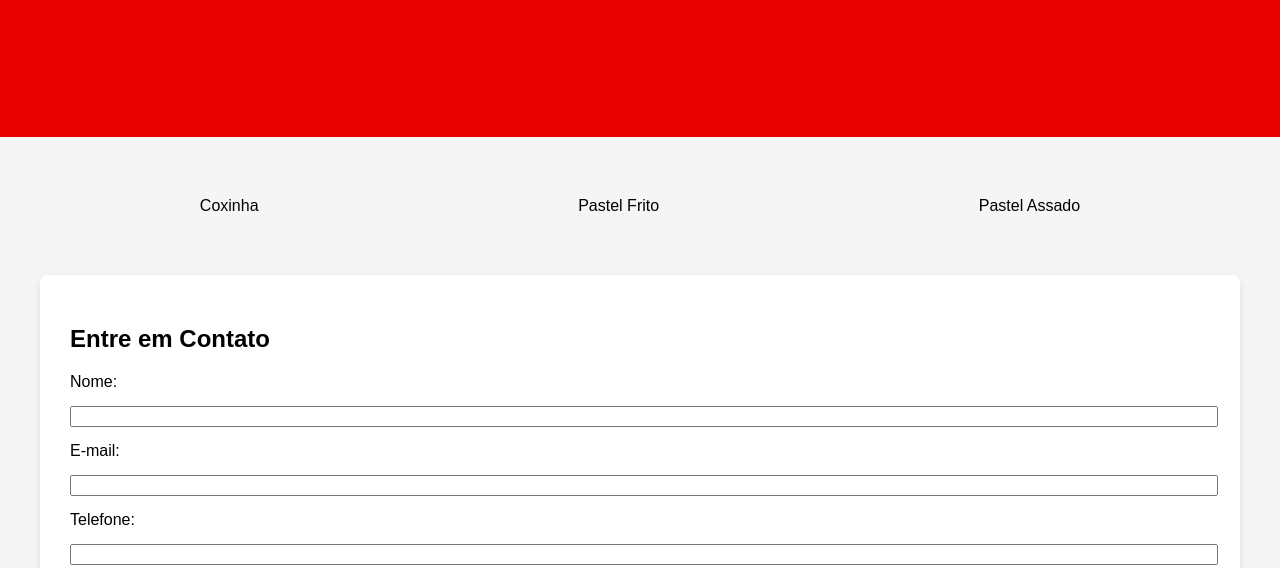
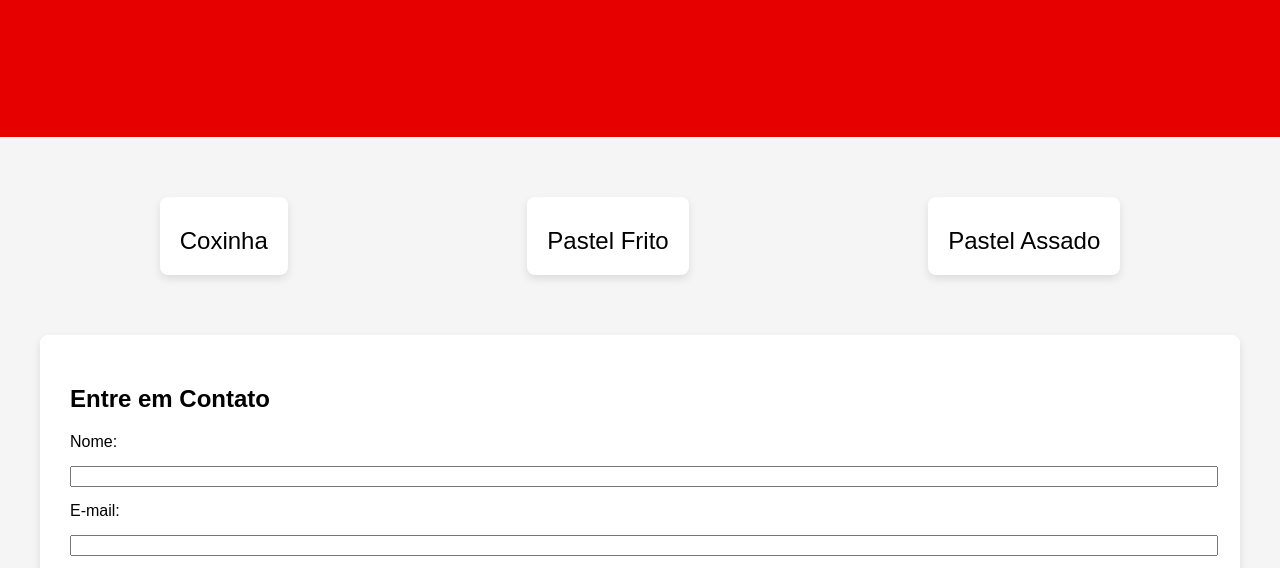
Before and after one commit to matheusmartinez1/site1, a plain HTML site: page index.html in a window 1280 px wide. Shown: the part 208-776 px from the top of the page. Drawn offline with Linux system fonts and the light colour scheme.

Commit message:
Update styles.css

```diff
--- a/styles.css
+++ b/styles.css
@@ -38,15 +38,14 @@ main {
 .product {
   text-align: center;
   margin: 20px;
+  padding: 20px;
+  background-color: #fff;
+  border-radius: 8px;
+  box-shadow: 0px 4px 8px rgba(0, 0, 0, 0.1);
 }
 
-.product img {
-  max-width: 100%;
-  height: auto;
-  border-radius: 8px;
-}
-
-.product h2 {
+.product-title {
+  font-size: 24px;
   margin-top: 10px;
 }
 
```
